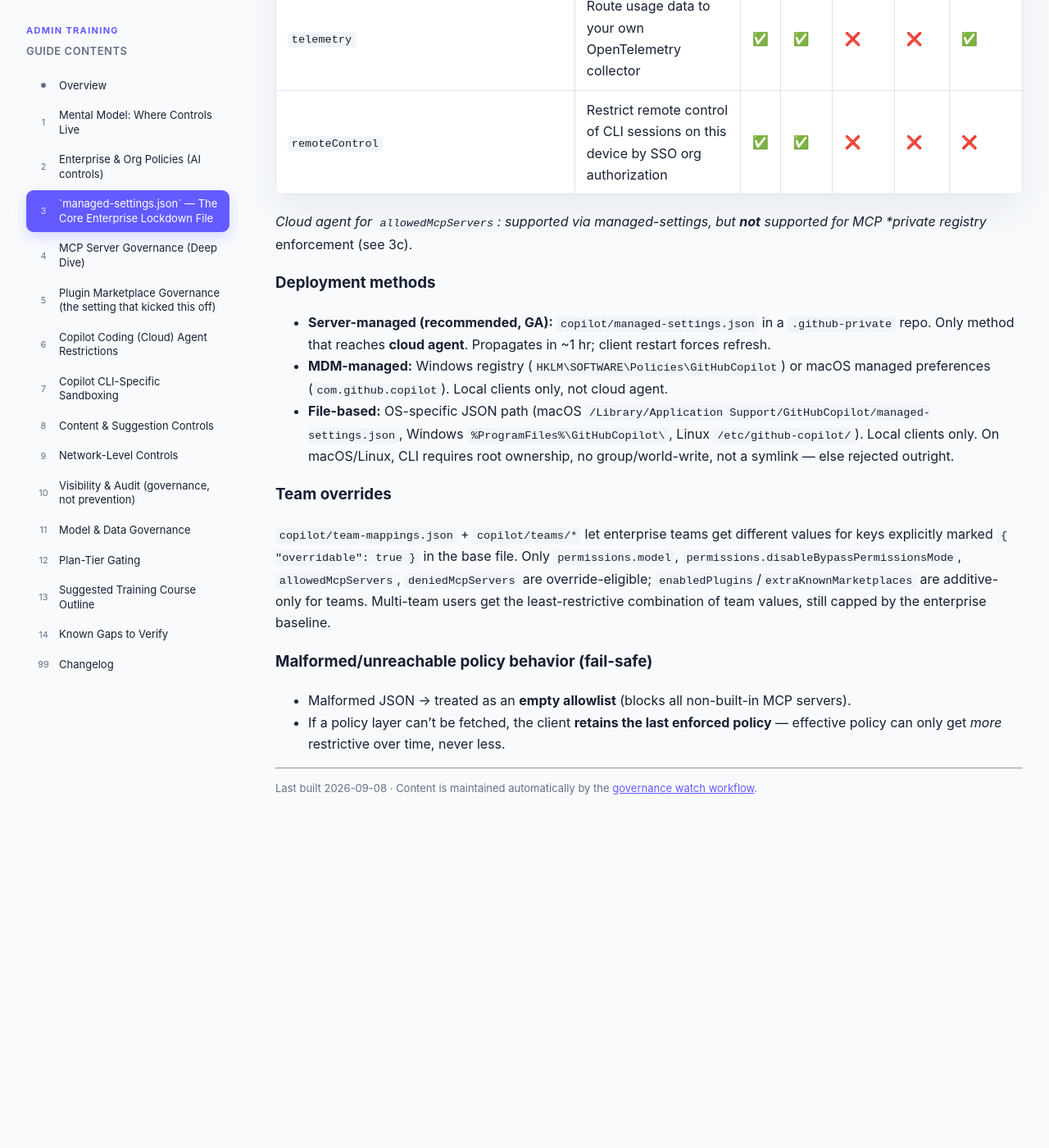
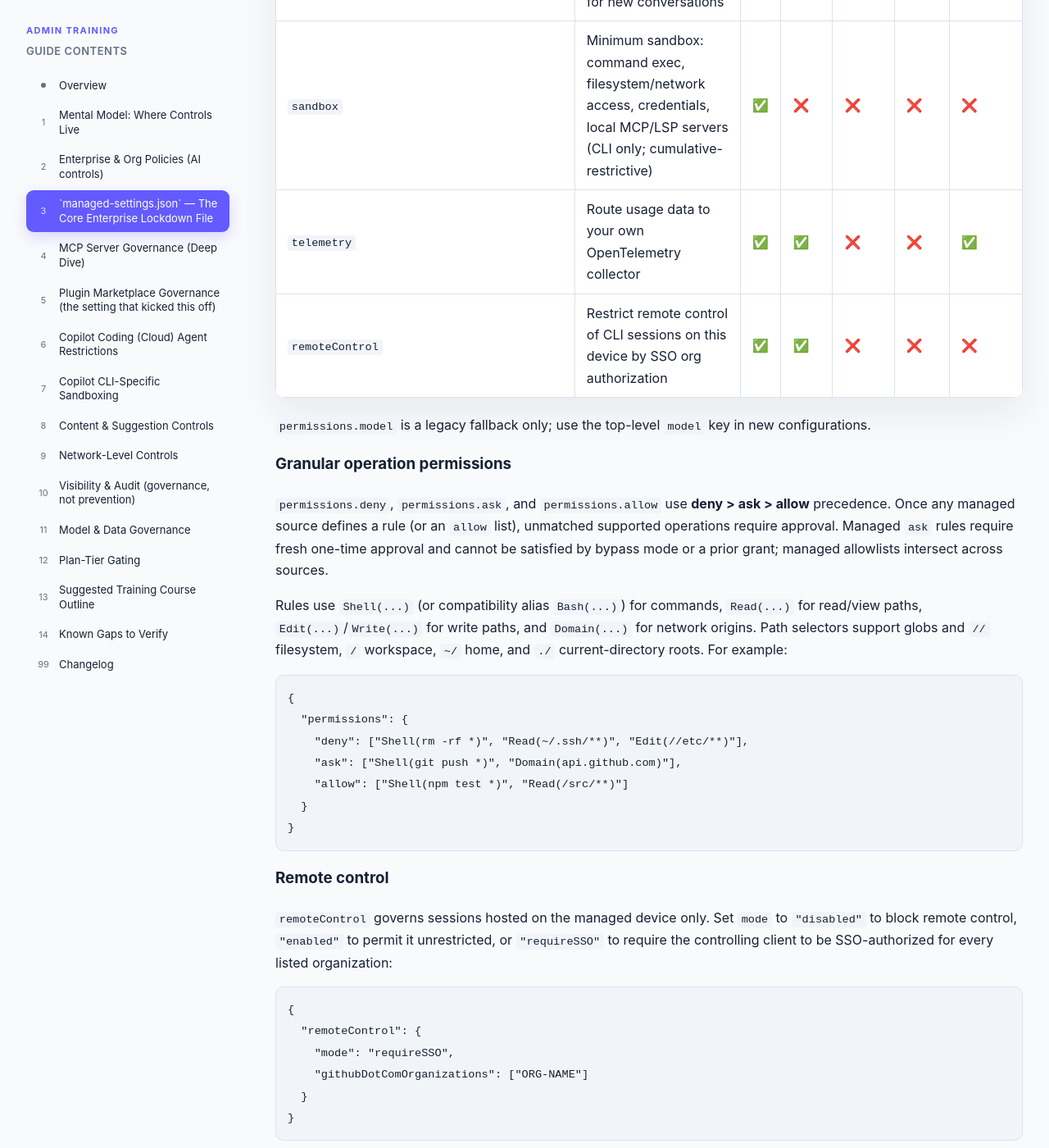
Before and after one commit to beardofedu/copilot-governance-training, a Jekyll site: the page built from docs/sections/managed-settings.md, in a window 1280 px wide and 1400 px high, scrolled down 1586 px. Shown: the whole window at 82% size. Built offline with Jekyll 4.4.1, drawn with Linux system fonts in a browser that asks for light colours; before the commit the page ends 2644 px from its top, so only the background shows below that; some of the changed text lies outside the part shown.

Commit message:
Document managed permission and MCP registry controls
Co-authored-by: beardofedu <18329853+beardofedu@users.noreply.github.com>

````diff
--- a/docs/sections/managed-settings.md
+++ b/docs/sections/managed-settings.md
@@ -24,15 +24,47 @@ Exception: in Copilot CLI, the `sandbox` key doesn't follow precedence — MDM,
 | `strictKnownMarketplaces` | Lock plugin installs to explicitly listed marketplaces only (empty array = full lockdown) | ✅ | ✅ | ✅ | ✅ | ✅ |
 | `extraKnownMarketplaces` | Add enterprise-approved marketplaces | ✅ | ✅ | ✅ | ✅ | ✅ |
 | `enabledPlugins` | Enable/disable specific plugins by `PLUGIN@MARKETPLACE` | ✅ | ✅ | ✅ | ✅ | ✅ |
-| `allowedMcpServers` | Allowlist MCP servers (URL/command match); unmatched = blocked | ✅ | ✅ | ✅ | ❌* | ✅ |
+| `allowedMcpServers` | Allowlist MCP servers (URL/command match); unmatched = blocked | ✅ | ✅ | ✅ | ❌ | ✅ |
 | `deniedMcpServers` | Hard-block matching MCP servers, always wins over allow | ✅ | ✅ | ✅ | ✅ | ✅ |
 | `permissions.disableBypassPermissionsMode` | Disable "YOLO"/bypass-all-approvals mode | ✅ | ✅ | ✅ | ❌ | ✅ |
-| `permissions.model` | Force "auto" model selection default | ✅ | ✅ | ✅ | ✅ | ❌ |
+| `permissions.deny` | Block specific operations | ✅ | ❌ | ✅ | ❌ | ❌ |
+| `permissions.ask` | Require fresh approval for specific operations | ✅ | ❌ | ✅ | ❌ | ❌ |
+| `permissions.allow` | Permit specific operations without a prompt | ✅ | ❌ | ✅ | ❌ | ❌ |
+| `model` | Set the default model for new conversations | ✅ | ✅ | ✅ | ✅ | ❌ |
 | `sandbox` | Minimum sandbox: command exec, filesystem/network access, credentials, local MCP/LSP servers (CLI only; cumulative-restrictive) | ✅ | ❌ | ❌ | ❌ | ❌ |
 | `telemetry` | Route usage data to your own OpenTelemetry collector | ✅ | ✅ | ❌ | ❌ | ✅ |
 | `remoteControl` | Restrict remote control of CLI sessions on this device by SSO org authorization | ✅ | ✅ | ❌ | ❌ | ❌ |
 
-*Cloud agent for `allowedMcpServers`: supported via managed-settings, but **not** supported for MCP *private registry* enforcement (see 3c).
+`permissions.model` is a legacy fallback only; use the top-level `model` key in new configurations.
+
+### Granular operation permissions
+
+`permissions.deny`, `permissions.ask`, and `permissions.allow` use **deny > ask > allow** precedence. Once any managed source defines a rule (or an `allow` list), unmatched supported operations require approval. Managed `ask` rules require fresh one-time approval and cannot be satisfied by bypass mode or a prior grant; managed allowlists intersect across sources.
+
+Rules use `Shell(...)` (or compatibility alias `Bash(...)`) for commands, `Read(...)` for read/view paths, `Edit(...)`/`Write(...)` for write paths, and `Domain(...)` for network origins. Path selectors support globs and `//` filesystem, `/` workspace, `~/` home, and `./` current-directory roots. For example:
+
+```json
+{
+  "permissions": {
+    "deny": ["Shell(rm -rf *)", "Read(~/.ssh/**)", "Edit(//etc/**)"],
+    "ask": ["Shell(git push *)", "Domain(api.github.com)"],
+    "allow": ["Shell(npm test *)", "Read(/src/**)"]
+  }
+}
+```
+
+### Remote control
+
+`remoteControl` governs sessions hosted on the managed device only. Set `mode` to `"disabled"` to block remote control, `"enabled"` to permit it unrestricted, or `"requireSSO"` to require the controlling client to be SSO-authorized for every listed organization:
+
+```json
+{
+  "remoteControl": {
+    "mode": "requireSSO",
+    "githubDotComOrganizations": ["ORG-NAME"]
+  }
+}
+```
 
 ### Deployment methods
 - **Server-managed (recommended, GA):** `copilot/managed-settings.json` in a `.github-private` repo. Only method that reaches **cloud agent**. Propagates in ~1 hr; client restart forces refresh.
@@ -40,7 +72,7 @@ Exception: in Copilot CLI, the `sandbox` key doesn't follow precedence — MDM,
 - **File-based:** OS-specific JSON path (macOS `/Library/Application Support/GitHubCopilot/managed-settings.json`, Windows `%ProgramFiles%\GitHubCopilot\`, Linux `/etc/github-copilot/`). Local clients only. On macOS/Linux, CLI requires root ownership, no group/world-write, not a symlink — else rejected outright.
 
 ### Team overrides
-`copilot/team-mappings.json` + `copilot/teams/*` let enterprise teams get different values for keys explicitly marked `{ "overridable": true }` in the base file. Only `permissions.model`, `permissions.disableBypassPermissionsMode`, `allowedMcpServers`, `deniedMcpServers` are override-eligible; `enabledPlugins`/`extraKnownMarketplaces` are additive-only for teams. Multi-team users get the least-restrictive combination of team values, still capped by the enterprise baseline.
+`copilot/team-mappings.json` + `copilot/teams/*` let enterprise teams get different values for keys explicitly marked `{ "overridable": true }` in the base file. `model`, every `permissions` subkey, `allowedMcpServers`, and `deniedMcpServers` are override-eligible; `enabledPlugins`/`extraKnownMarketplaces` are additive-only for teams. Multi-team users get the least-restrictive combination of team values, still capped by the enterprise baseline.
 
 ### Malformed/unreachable policy behavior (fail-safe)
 - Malformed JSON → treated as an **empty allowlist** (blocks all non-built-in MCP servers).
````
Also changed, not shown: docs/sections/course-outline.md (+1 -1 lines), docs/sections/known-gaps.md (+0 -1 lines), docs/sections/mcp-governance.md (+16 -1 lines).
